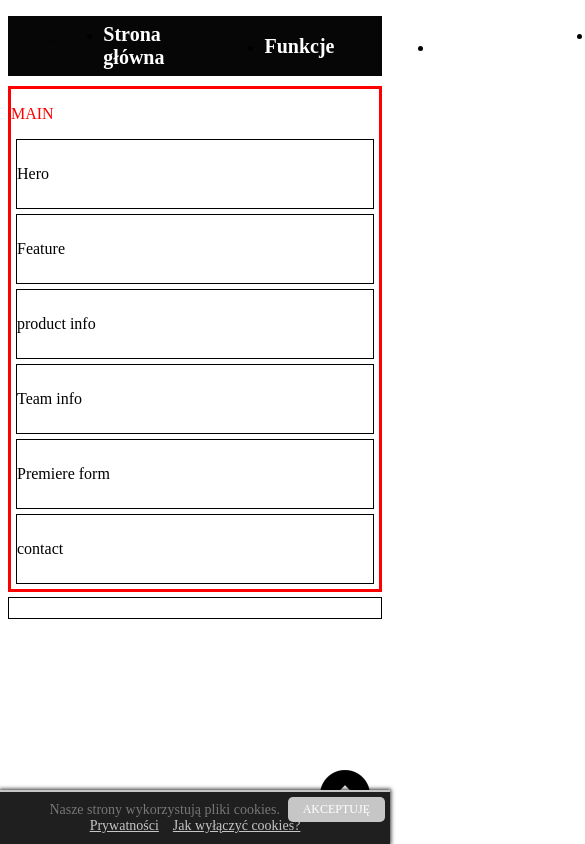
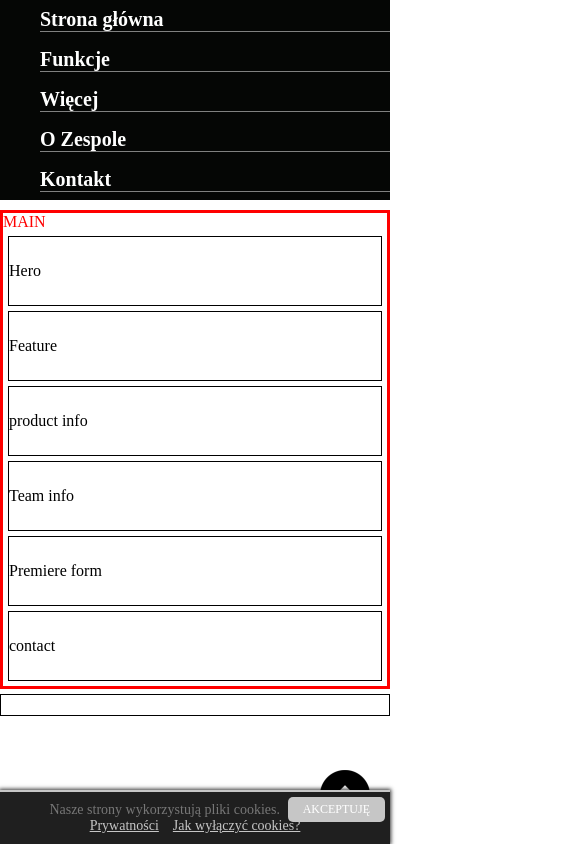
Before and after one commit to infoshareacademy/jfddl8-shredders-www, a plain HTML site: page index.html in a window 390 px wide. Shown: the top 844 px of the page, 585 px wide, since content can reach past the window. Drawn offline with nearby package versions, Linux system fonts and the light colour scheme.

Commit message:
8 - added responsive to nav panel

```diff
--- a/css/main.css
+++ b/css/main.css
@@ -1,4 +1,6 @@
-
+*{
+    margin :0;
+}
 main section{
     border: 1px solid black;
     margin: 5px 5px;
--- a/css/nav.css
+++ b/css/nav.css
@@ -11,7 +11,8 @@
     display: flex;
     justify-content: space-around;
     align-items: center;
-    height:60px;
+    height:100%;
+    list-style: none;
 }
 .nav__li {
     margin: 5px 50px 5px 50px;
@@ -23,3 +24,23 @@
     font-weight: bold;
     font-size: 20px;
 }
+
+.nav__link:hover{
+    color: rgb(198, 206, 243);
+}
+
+
+@media (max-width:785px){
+    .nav{
+        height: 200px;
+    }
+    .nav ul{
+        flex-direction: column;
+        height: 100%;
+        align-items: flex-start;
+    }
+    .nav__li{
+        width: 100%;
+        margin-left: 0px;
+        border-bottom: 1px solid gray;
+}
--- a/index.html
+++ b/index.html
@@ -18,7 +18,7 @@
 </head>
 <body name="top">
         <nav class="nav">
-            <ul>`
+            <ul>
                 <li class="nav__li"><a href="#top" class="nav__link">Strona główna</a></li>
                 <li class="nav__li"><a href="#feature" class="nav__link">Funkcje</a></li>
                 <li class="nav__li"><a href="#product-info" class="nav__link">Więcej</a></li>
@@ -79,5 +79,6 @@
 
     <script src="http://ajax.googleapis.com/ajax/libs/jquery/3.3.1/jquery.min.js"></script>
     <script src="js/main.js"></script>
+    <script src="js/nav.js"></script>
 </body>
 </html>
```
